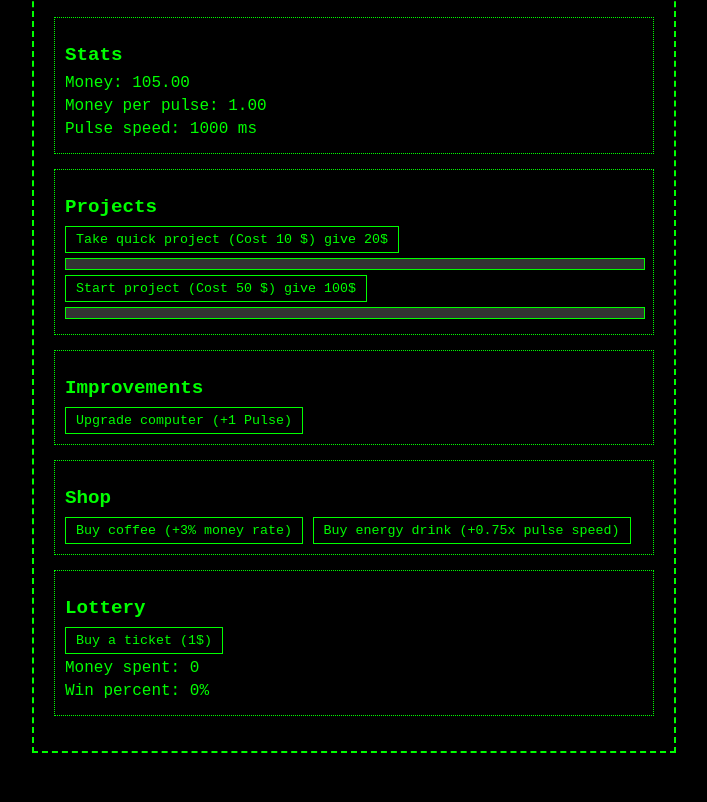
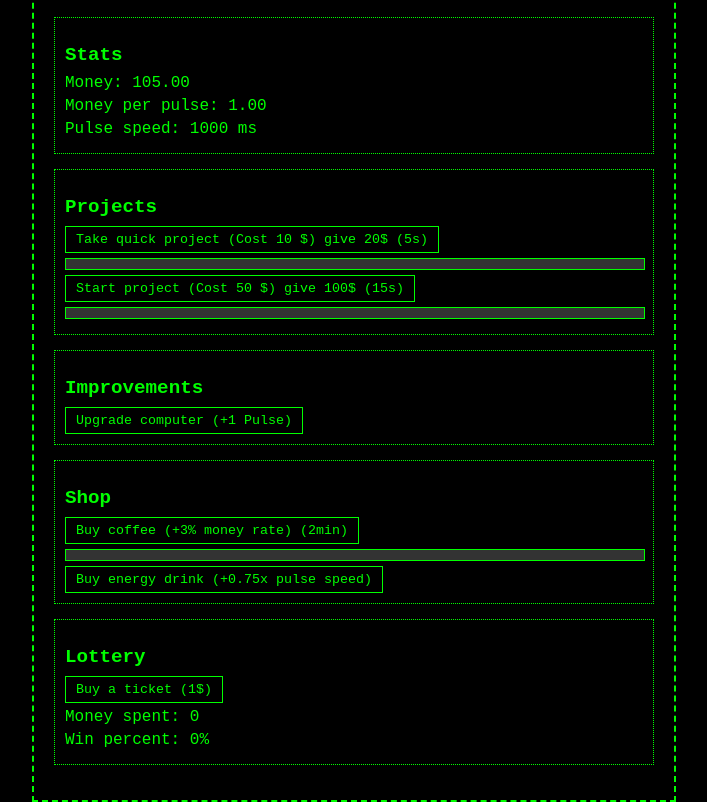
Before and after one commit to SkyBlyvion/DevGameV1, a plain HTML site: page index.html in a window 1280 px wide. Shown: the part 148-950 px from the top of the page, without its empty margins (286-993 px from the left). Before the commit the page ends 901 px from the top, so only its background shows below. Drawn offline with Linux system fonts and the light colour scheme.

Commit message:
ajout de function disablebutton sur Shop>Coffee et barre de chargement

```diff
--- a/index.html
+++ b/index.html
@@ -22,13 +22,13 @@
 
             <h2>Projects</h2>
 
-            <button id="quick-project-btn" onclick="takeQuickProject()">Take quick project (Cost 10 $) give 20$</button>
+            <button id="quick-project-btn" onclick="takeQuickProject()">Take quick project (Cost 10 $) give 20$ (5s)</button>
             <div id="quick-project-timer" class="timer" >
                 <!-- style="display: none; for the progressBar-->
                 <div class="progress-bar" id="quick-project-progress"></div>
             </div>
 
-            <button id="start-project-btn" onclick="startProject()">Start project (Cost 50 $) give 100$</button>
+            <button id="start-project-btn" onclick="startProject()">Start project (Cost 50 $) give 100$ (15s)</button>
             <div id="start-project-timer" class="timer" >
                 <div class="progress-bar" id="start-project-progress" ></div>
             </div>
@@ -40,8 +40,15 @@
         </div>
 
         <div class="section" id="shop">
+
             <h2>Shop</h2>
-            <button onclick="buyCoffee()">Buy coffee (+3% money rate)</button>
+
+            <!-- Coffee -->
+            <button id="start-coffee-btn" onclick="buyCoffee()">Buy coffee (+3% money rate) (2min)</button>
+            <div id="coffee-timer" class="timer" >
+                <div class="progress-bar" id="start-shop-progress" ></div>
+            </div>
+
             <button onclick="buyEnergyDrink()">Buy energy drink (+0.75x pulse speed)</button>
         </div>
 
--- a/script.js
+++ b/script.js
@@ -58,7 +58,7 @@ function startProject() {
 function disableButton(buttonId, timerId, progressBarId, duration) {
 
     const button = document.getElementById(buttonId);
-    const timerDiv = document.getElementById(timerId);
+    //const timerDiv = document.getElementById(timerId);
     const progressBar = document.getElementById(progressBarId);
 
     // Affiche le timer
@@ -102,6 +102,7 @@ function upgradeComputer() {
 // Shop functions
 function buyCoffee() {
     if (money >= 5) {
+        disableButton('start-coffee-btn', 'coffee-timer', 'start-shop-progress', 120000);
         money -= 5;
         moneyPerPulse *= 1.03; // Increase money rate by 3%
         updateStats();
```
